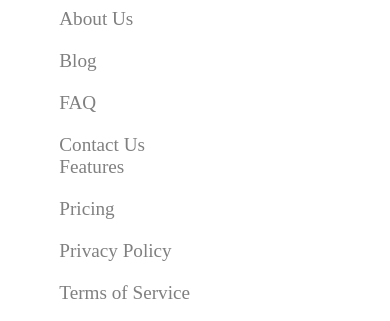
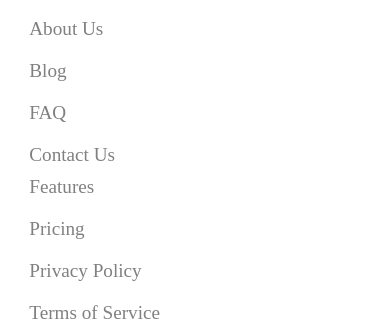
Before and after one commit to WSOFE/Assignment-2, a plain HTML site: page index.html in a window 390 px wide. Shown: the part 4566-4887 px from the top of the page. Drawn offline with Linux system fonts and the light colour scheme.

Commit message:
responsive-bottom

```diff
--- a/footing-section.css
+++ b/footing-section.css
@@ -38,6 +38,7 @@ responsive */
     font-size:0.75em;
 }
 .footing-section-ul ul{
-margin-left: -10px;
+margin-top: 10px;
+margin-left: -40px;
 }
 }
```
